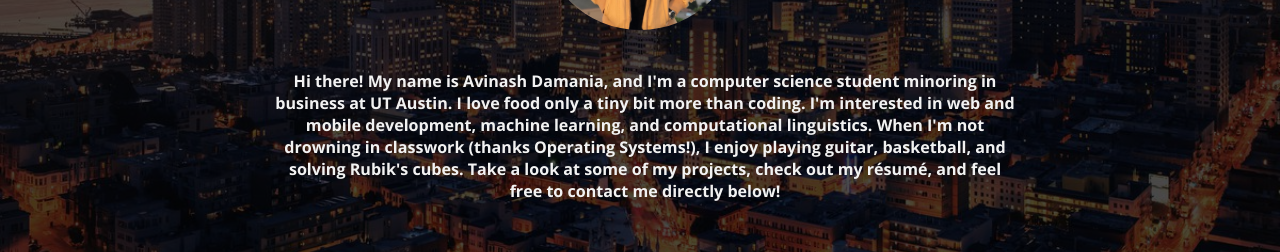
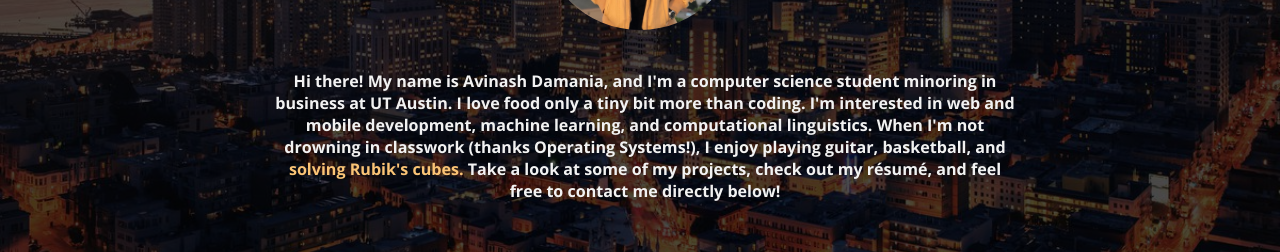
Before and after one commit to avinashdamania/avinashdamania.github.io, a website: page index.html in a window 1280 px wide. Shown: the part 394-646 px from the top of the page. Drawn offline with nearby package versions, Linux system fonts and the light colour scheme.

Commit message:
link to wca page

```diff
--- a/index.html
+++ b/index.html
@@ -58,7 +58,7 @@
       <div class="col-md-12 text-center"><img src="img/me.jpeg" class="img-responsive"></div>
       <div class="col-md-8 col-md-offset-2">
         <div class="about-text" style="font-size: 115%;">
-          <p>Hi there! My name is Avinash Damania, and I'm a computer science student minoring in business at UT Austin. I love food only a tiny bit more than coding. I'm interested in web and mobile development, machine learning, and computational linguistics. When I'm not drowning in classwork (thanks Operating Systems!), I enjoy playing guitar, basketball, and solving Rubik's cubes. Take a look at some of my projects, check out my résumé, and feel free to contact me directly below!</p>
+          <p>Hi there! My name is Avinash Damania, and I'm a computer science student minoring in business at UT Austin. I love food only a tiny bit more than coding. I'm interested in web and mobile development, machine learning, and computational linguistics. When I'm not drowning in classwork (thanks Operating Systems!), I enjoy playing guitar, basketball, and <a href="https://www.worldcubeassociation.org/persons/2017DAMA04" target="_blank">solving Rubik's cubes.</a> Take a look at some of my projects, check out my résumé, and feel free to contact me directly below!</p>
           <a href="#contact" class="btn btn-default btn-lg page-scroll">Contact</a> </div>
       </div>
     </div>
```
